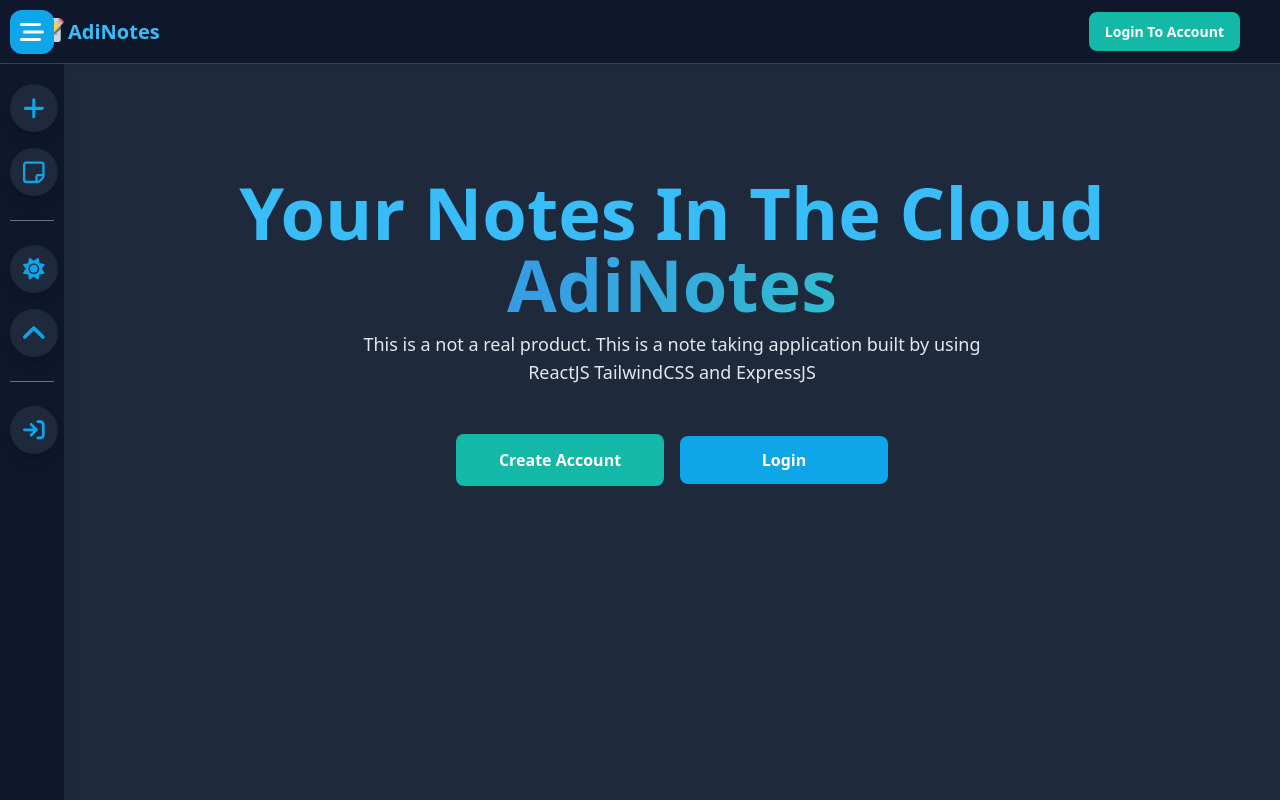
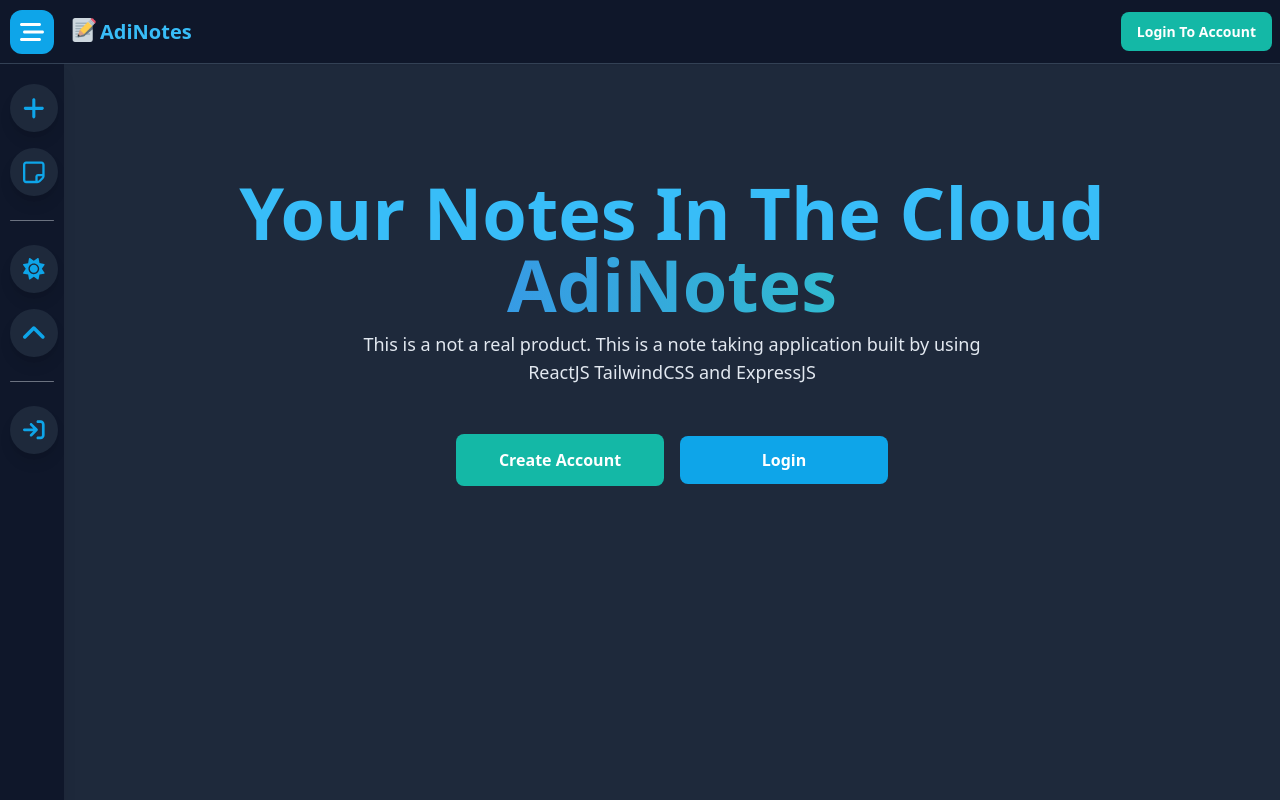
Before and after one commit to AdithyanA2005/AdiNotes-ReactJS_Frontend, a React (Create React App) app: page /home in a window 1280 px wide. Built offline with nearby package versions, Linux system fonts and the light colour scheme; no server answers.

Commit message:
Navbar brand centering inconsistency fixed

```diff
--- a/src/components/Navbar/HamBurger.js
+++ b/src/components/Navbar/HamBurger.js
@@ -1,9 +1,9 @@
 import { useContext } from "react";
 import { ReactComponent as BurgerIcon } from "../../assets/burger.svg";
 import { ReactComponent as CloseIcon } from "../../assets/close.svg";
+import { TOGGLE_SIDEBAR_WITH_KEY } from "../KeyboardShortcuts/ShortCutList";
 import Tooltip from "../Tooltip";
 import NavigationContext from "../../context/Navigation/NavigationContext";
-import { TOGGLE_SIDEBAR_WITH_KEY } from "../KeyboardShortcuts/ShortCutList";
 
 export default function HamBurger() {
   const { sidebarActive, toggleSidebar } = useContext(NavigationContext);
--- a/src/components/Navbar/index.js
+++ b/src/components/Navbar/index.js
@@ -1,5 +1,5 @@
+import NavBrand from "./NavBrand";
 import HamBurger from "./HamBurger";
-import NavBrand from "./NavBrand";
 import StartButton from "./StartButton";
 
 export default function Navbar() {
@@ -7,7 +7,7 @@ export default function Navbar() {
     <>
       <nav className="z-40 h-16 fixed top-0 right-0 left-0 transition-all ease-in-out duration-300 shadow-sm">
         <div className="relative h-full w-full grid place-items-center border-b dark:border-slate-700 bg-white dark:bg-slate-900 ">
-          <div className="container px-10 flex items-center justify-center md:justify-between">
+          <div className="ml-16 container px-10 flex items-center justify-center md:justify-between">
             {/* Burger button */}
             <HamBurger />
 
```
